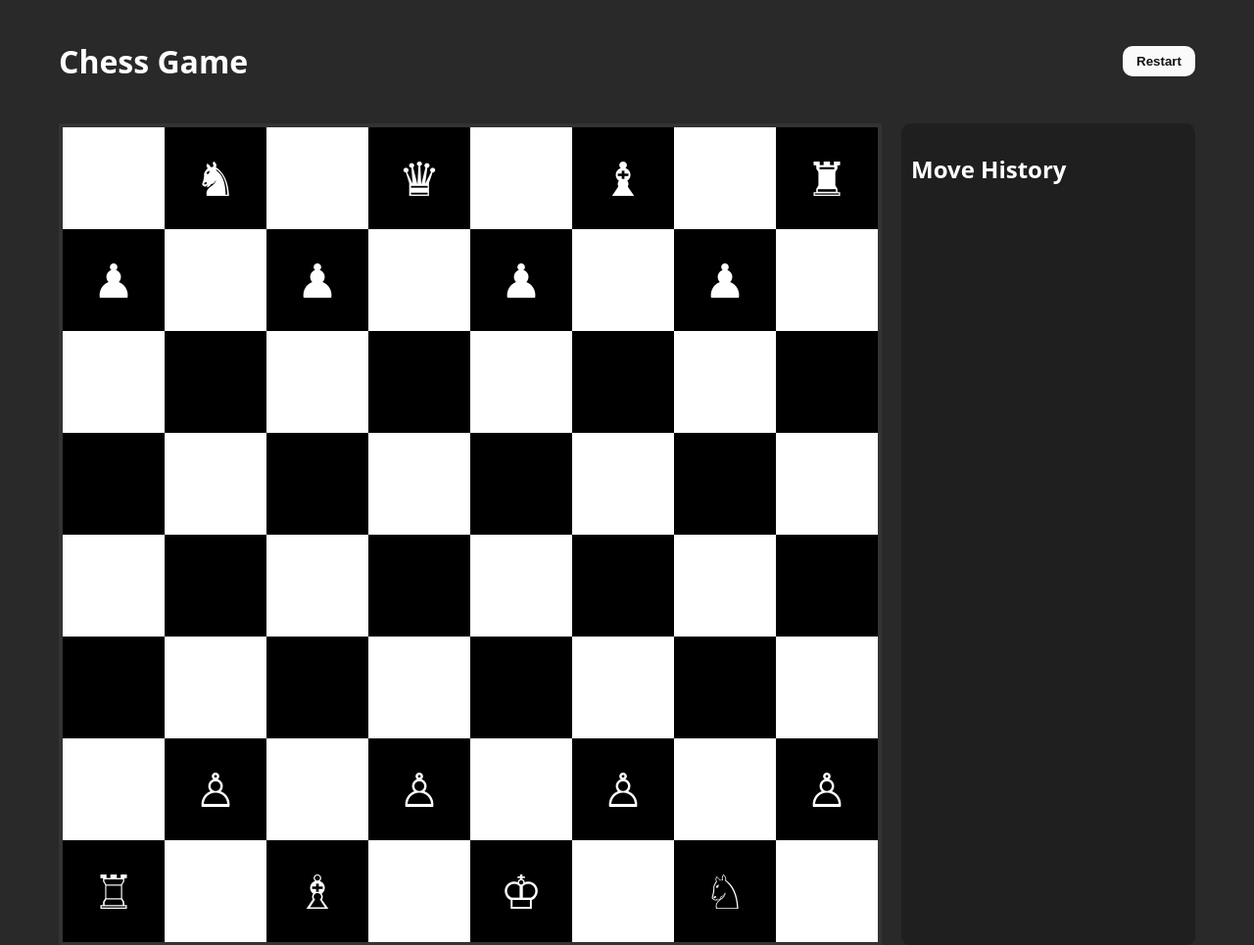
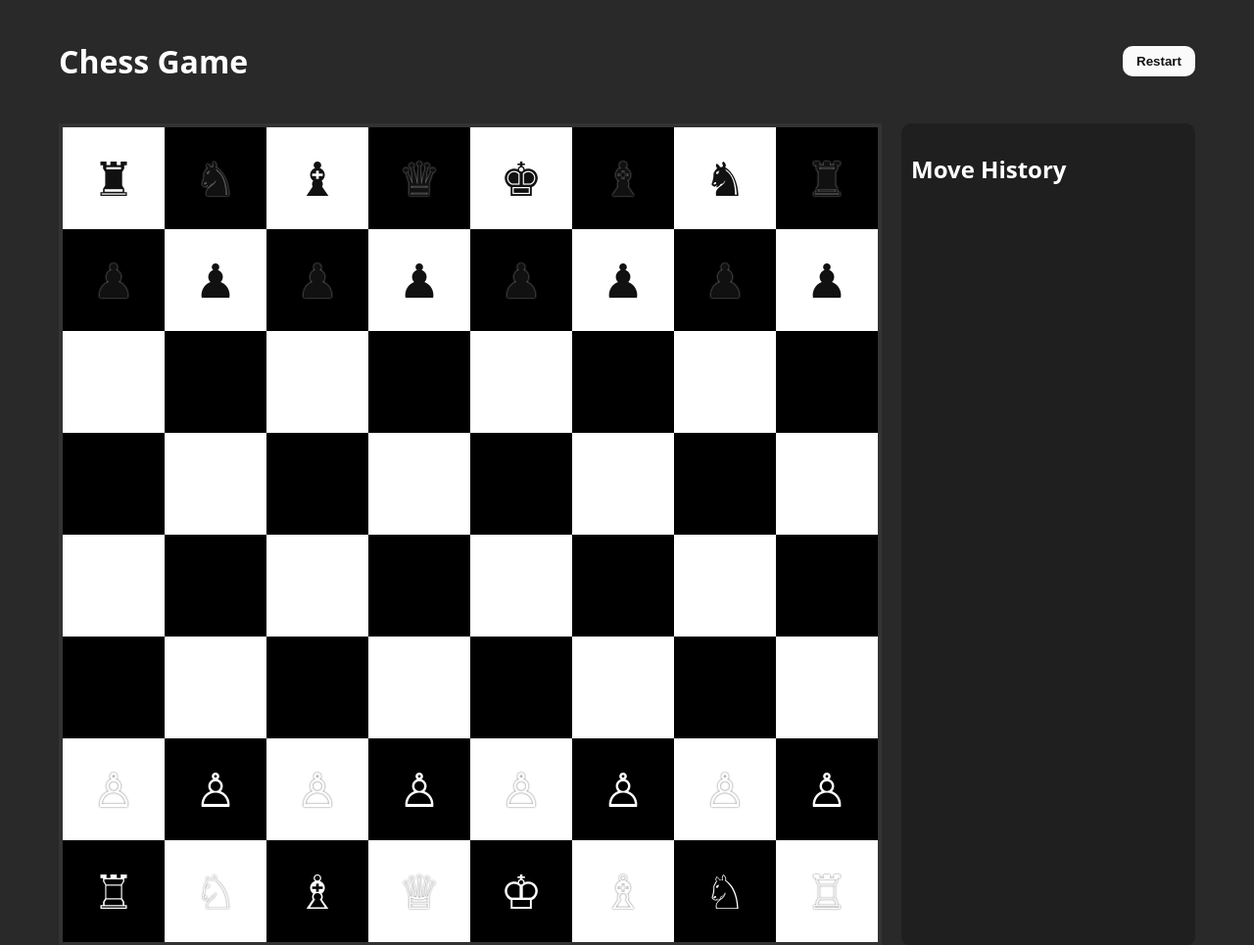
Before and after one commit to m1rageLA/chess, a plain HTML site: page index.html in a window 1280 px wide. Shown: the whole page at 98% size. Drawn offline with Linux system fonts and the light colour scheme.

Commit message:
Add figure clones

```diff
--- a/scripts.js
+++ b/scripts.js
@@ -59,27 +59,35 @@ function createBoard() {
 
 // ==== Initial Setup ====
 function placePieces() {
-  const backRank = [Rook, Knight, Bishop, Queen, King, Bishop, Knight, Rook];
-
-  // Place black pieces
-  for (let col = 0; col < 8; col++) {
-    addPiece(new backRank[col]("black"), 0, col);
-    addPiece(new Pawn("black"), 1, col);
-  }
-
-  // Place white pieces
-  for (let col = 0; col < 8; col++) {
-    addPiece(new backRank[col]("white"), 7, col);
-    addPiece(new Pawn("white"), 6, col);
-  }
+    // clear icons/classes first
+    for (let r = 0; r < 8; r++) for (let c = 0; c < 8; c++) {
+        squares[r][c].piece = null;
+        squares[r][c].element.textContent = "";
+        squares[r][c].element.classList.remove("piece-white", "piece-black");
+        delete squares[r][c].element.dataset.piece;
     }
 
     function addPiece(piece, row, col) {
-  squares[row][col].piece = piece;
-  squares[row][col].element.textContent = piece.icon;
-  squares[row][col].element.dataset.piece = `${piece.color}-${piece.type}`;
+        const cell = squares[row][col];
+        cell.piece = piece;
+        cell.element.textContent = piece.icon;
+        cell.element.dataset.piece = `${piece.color}-${piece.type}`;
+        cell.element.classList.remove("piece-white", "piece-black");
+        cell.element.classList.add(`piece-${piece.color}`);
     }
+    const backRank = [Rook, Knight, Bishop, Queen, King, Bishop, Knight, Rook];
 
+    // black: ranks 8/7 -> rows 0/1
+    for (let c = 0; c < 8; c++) {
+        addPiece(new backRank[c]("black"), 0, c);
+        addPiece(new Pawn("black"), 1, c);
+    }
+    // white: ranks 1/2 -> rows 7/6
+    for (let c = 0; c < 8; c++) {
+        addPiece(new backRank[c]("white"), 7, c);
+        addPiece(new Pawn("white"), 6, c);
+    }
+}
 // ==== Restart ====
 function restartGame() {
     createBoard();
--- a/styles.css
+++ b/styles.css
@@ -87,3 +87,7 @@ body {
   padding: 10px;
   border-radius: 10px;
 }
+
+/* piece color contrast */
+.piece-white { color: #fff; text-shadow: 0 0 2px rgba(0,0,0,.6); }
+.piece-black { color: #111; text-shadow: 0 0 2px rgba(255,255,255,.7); }
```
Lines whose indentation alone changed are shown as unchanged.
